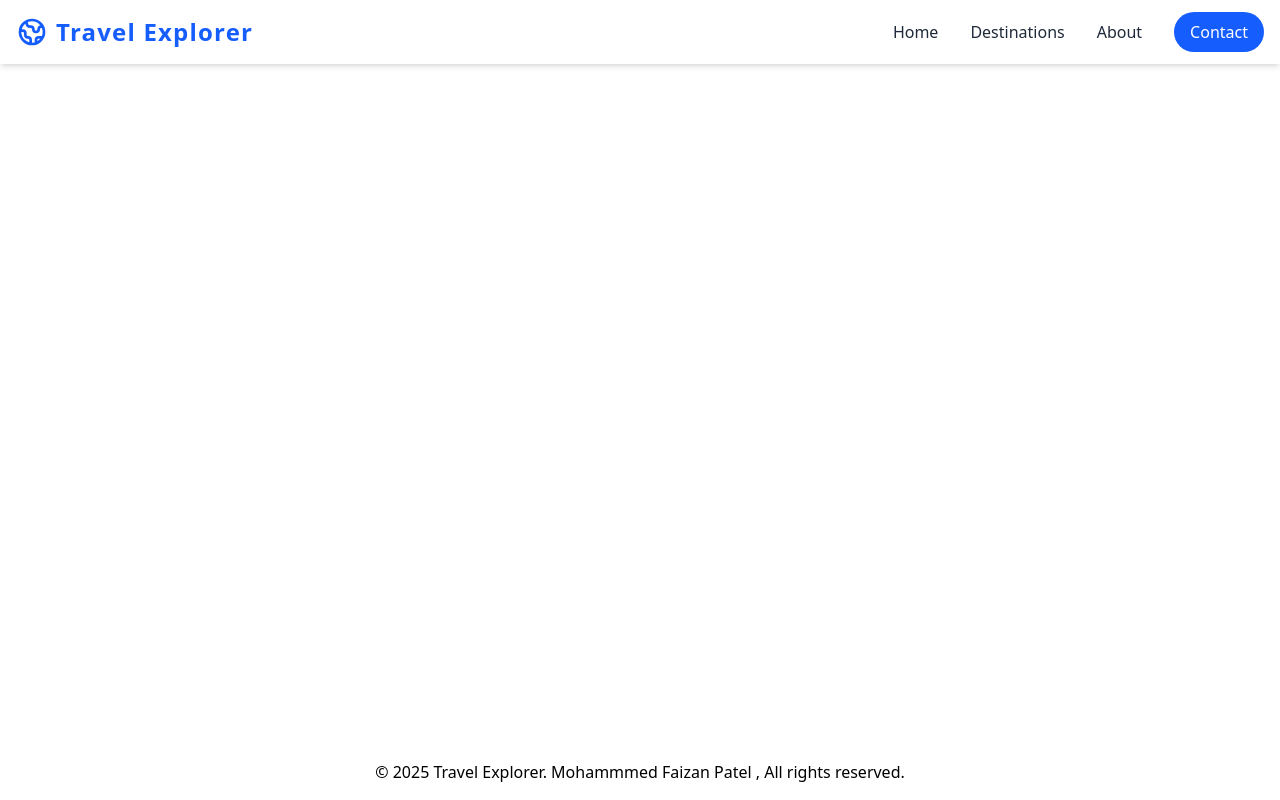
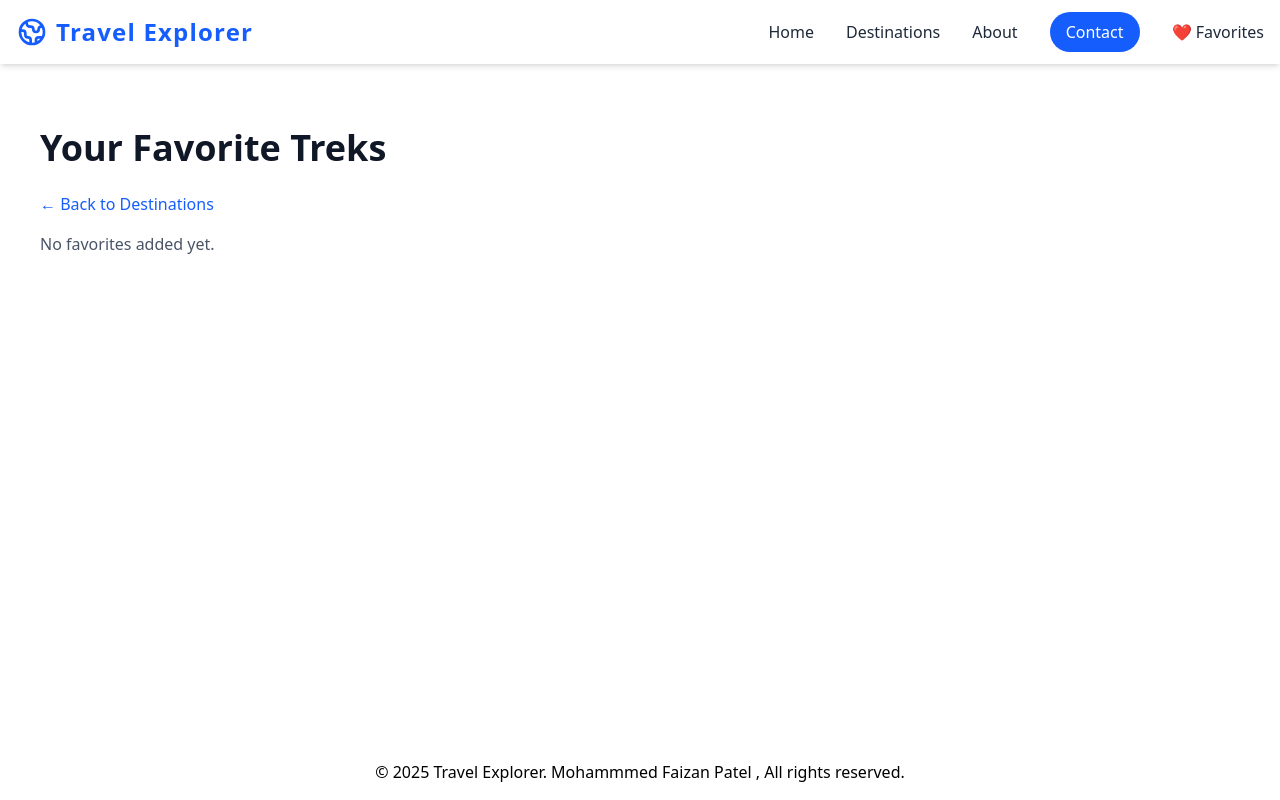
Before and after one commit to FAIZAN101013/Travel_Destination_Explorer, a React (Vite) app: page /favorites in a window 1280 px wide. Built offline with nearby package versions, Linux system fonts and the light colour scheme.

Commit message:
Add favorites

```diff
--- a/package.json
+++ b/package.json
@@ -16,7 +16,8 @@
     "react": "^19.0.0",
     "react-dom": "^19.0.0",
     "react-router-dom": "^7.4.0",
-    "tailwindcss": "^4.0.15"
+    "tailwindcss": "^4.0.15",
+    "trekking-mantra": "file:"
   },
   "devDependencies": {
     "@eslint/js": "^9.21.0",
--- a/src/App.jsx
+++ b/src/App.jsx
@@ -7,6 +7,7 @@ import Contact from "./pages/Contact";
 import NotFound from "./pages/NotFound";
 import Footer from "./components/Footer";
 import DestinationDetail from "./components/DestinationDetail";
+import Favorites from "./pages/Favorites";
 
 function App() {
   return (
@@ -17,6 +18,7 @@ function App() {
           <Route path="/" element={<Home />} />
           <Route path="/destinations" element={<Destinations />} />
           <Route path="/destinations/:id" element={<DestinationDetail />} />
+          <Route path="/favorites" element={<Favorites />} />
           <Route path="/about" element={<About />} />
           <Route path="/contact" element={<Contact />} />
           <Route path="*" element={<NotFound />} />
--- a/src/components/DestinationDetail.jsx
+++ b/src/components/DestinationDetail.jsx
@@ -6,6 +6,7 @@ const DestinationDetail = () => {
   const { id } = useParams();
   const [destination, setDestination] = useState(null);
   const [loading, setLoading] = useState(true);
+  const [favorites, setFavorites] = useState([]);
 
   useEffect(() => {
     const foundDestination = destinations.find((dest) => dest.id.toString() === id);
@@ -13,7 +14,25 @@ const DestinationDetail = () => {
       setDestination(foundDestination);
     }
     setLoading(false);
+
+    // Load favorites from localStorage
+    const storedFavorites = JSON.parse(localStorage.getItem("favorites")) || [];
+    setFavorites(storedFavorites);
   }, [id]);
+
+  // Toggle Favorite Function
+  const toggleFavorite = () => {
+    let updatedFavorites = [...favorites];
+
+    if (favorites.some((fav) => fav.id === destination.id)) {
+      updatedFavorites = updatedFavorites.filter((fav) => fav.id !== destination.id);
+    } else {
+      updatedFavorites.push(destination);
+    }
+
+    setFavorites(updatedFavorites);
+    localStorage.setItem("favorites", JSON.stringify(updatedFavorites));
+  };
 
   if (loading) {
     return (
@@ -52,7 +71,19 @@ const DestinationDetail = () => {
           ← Back to All Treks
         </Link>
 
-        <div className="bg-white rounded-xl shadow-lg overflow-hidden">
+        <div className="bg-white rounded-xl shadow-lg overflow-hidden relative">
+          {/* Heart Button in the Top Right Corner */}
+          <button
+            onClick={toggleFavorite}
+            className="absolute top-4 right-4 text-3xl transition-transform transform hover:scale-110"
+          >
+            {favorites.some((fav) => fav.id === destination.id) ? (
+              <span className="text-red-500">❤️</span>
+            ) : (
+              <span className="text-gray-400">🤍</span>
+            )}
+          </button>
+
           <img
             src={destination.image}
             alt={destination.name}
@@ -77,26 +108,6 @@ const DestinationDetail = () => {
 
             <p className="text-xl text-gray-600 mb-6">{destination.location}</p>
 
-            <div className="grid grid-cols-1 md:grid-cols-3 gap-6 mb-8">
-              <div className="bg-blue-50 p-4 rounded-lg shadow">
-                <h3 className="font-semibold text-gray-900 mb-2">Duration</h3>
-                <p className="text-gray-700">{destination.duration || "Not specified"}</p>
-              </div>
-
-              <div className="bg-blue-50 p-4 rounded-lg shadow">
-                <h3 className="font-semibold text-gray-900 mb-2">Best Season</h3>
-                <p className="text-gray-700">{destination.bestSeason || "Year-round"}</p>
-              </div>
-
-              <div className="bg-blue-50 p-4 rounded-lg shadow">
-                <h3 className="font-semibold text-gray-900 mb-2">Elevation</h3>
-                <p className="text-gray-700">{destination.elevation || "Not specified"}</p>
-              </div>
-            </div>
-
-            <h2 className="text-2xl font-bold text-gray-900 mb-4">About This Trek</h2>
-            <p className="text-gray-700 mb-8 whitespace-pre-line">{destination.description}</p>
-
             <h2 className="text-2xl font-bold text-gray-900 mb-4">Booking Plans</h2>
             <div className="grid grid-cols-1 md:grid-cols-2 gap-6 mb-8">
               <div className="bg-green-50 p-4 rounded-lg shadow">
@@ -115,23 +126,15 @@ const DestinationDetail = () => {
               </div>
             </div>
 
-            {/* Buy Now Button */}
+            {/* Buy Now Button (Not Removed) */}
             <div className="text-center mt-6">
-              <button className="bg-blue-600 hover:bg-blue-700 text-white font-bold py-3 px-6 rounded-lg transition duration-300">
+              <button
+                className="bg-blue-600 hover:bg-blue-700 text-white font-bold py-3 px-6 rounded-lg transition duration-300"
+              >
                 Buy Now
               </button>
             </div>
 
-            <h2 className="text-2xl font-bold text-gray-900 mb-4 mt-8">Stay Details</h2>
-            <p className="text-gray-700 mb-6">
-              Accommodation includes cozy mountain huts and guesthouses with stunning views.
-              Premium plans offer private cabins with modern amenities.
-            </p>
-            <ul className="list-disc list-inside text-gray-600">
-              <li>Shared dormitories with basic facilities</li>
-              <li>Private rooms available with premium plans</li>
-              <li>Meals included: breakfast, lunch, and dinner</li>
-            </ul>
           </div>
         </div>
       </div>
--- a/src/components/NavBar.jsx
+++ b/src/components/NavBar.jsx
@@ -5,37 +5,104 @@ const Navbar = () => {
   const [isOpen, setIsOpen] = useState(false);
 
   return (
-     <nav className="bg-white text-gray-800 shadow-md">
+    <nav className="bg-white text-gray-800 shadow-md">
       <div className="container mx-auto px-4 py-3 flex justify-between items-center">
+        {/* Logo */}
         <div className="flex items-center space-x-2">
-          <svg xmlns="http://www.w3.org/2000/svg" className="h-8 w-8 text-blue-600" fill="none" viewBox="0 0 24 24" stroke="currentColor">
-            <path strokeLinecap="round" strokeLinejoin="round" strokeWidth={2} d="M3.055 11H5a2 2 0 012 2v1a2 2 0 002 2 2 2 0 012 2v2.945M8 3.935V5.5A2.5 2.5 0 0010.5 8h.5a2 2 0 012 2 2 2 0 104 0 2 2 0 012-2h1.064M15 20.488V18a2 2 0 012-2h3.064M21 12a9 9 0 11-18 0 9 9 0 0118 0z" />
+          <svg
+            xmlns="http://www.w3.org/2000/svg"
+            className="h-8 w-8 text-blue-600"
+            fill="none"
+            viewBox="0 0 24 24"
+            stroke="currentColor"
+          >
+            <path
+              strokeLinecap="round"
+              strokeLinejoin="round"
+              strokeWidth={2}
+              d="M3.055 11H5a2 2 0 012 2v1a2 2 0 002 2 2 2 0 012 2v2.945M8 3.935V5.5A2.5 2.5 0 0010.5 8h.5a2 2 0 012 2 2 2 0 104 0 2 2 0 012-2h1.064M15 20.488V18a2 2 0 012-2h3.064M21 12a9 9 0 11-18 0 9 9 0 0118 0z"
+            />
           </svg>
-          <h1 className="text-2xl font-bold tracking-wider text-blue-600">Travel Explorer</h1>
+          <h1 className="text-2xl font-bold tracking-wider text-blue-600">
+            Travel Explorer
+          </h1>
         </div>
 
+        {/* Mobile Menu Button */}
         <button
           className="md:hidden rounded-lg p-2 hover:bg-gray-100 focus:outline-none focus:ring-2 focus:ring-blue-400 transition-colors"
           onClick={() => setIsOpen(!isOpen)}
         >
-          <svg xmlns="http://www.w3.org/2000/svg" className="h-6 w-6" fill="none" viewBox="0 0 24 24" stroke="currentColor">
-            <path strokeLinecap="round" strokeLinejoin="round" strokeWidth={2} d={isOpen ? "M6 18L18 6M6 6l12 12" : "M4 6h16M4 12h16M4 18h16"} />
+          <svg
+            xmlns="http://www.w3.org/2000/svg"
+            className="h-6 w-6"
+            fill="none"
+            viewBox="0 0 24 24"
+            stroke="currentColor"
+          >
+            <path
+              strokeLinecap="round"
+              strokeLinejoin="round"
+              strokeWidth={2}
+              d={
+                isOpen
+                  ? "M6 18L18 6M6 6l12 12"
+                  : "M4 6h16M4 12h16M4 18h16"
+              }
+            />
           </svg>
         </button>
 
-        <div className={`absolute md:relative top-16 md:top-0 left-0 md:left-auto w-full md:w-auto bg-white md:bg-transparent border-t md:border-t-0 shadow-lg md:shadow-none z-50 transition-all duration-300 ease-in-out transform ${isOpen ? "opacity-100 scale-100" : "opacity-0 scale-95 pointer-events-none"} md:opacity-100 md:scale-100 md:pointer-events-auto`}>
+        {/* Navigation Links */}
+        <div
+          className={`absolute md:relative top-16 md:top-0 left-0 md:left-auto w-full md:w-auto bg-white md:bg-transparent border-t md:border-t-0 shadow-lg md:shadow-none z-50 transition-all duration-300 ease-in-out transform ${
+            isOpen
+              ? "opacity-100 scale-100"
+              : "opacity-0 scale-95 pointer-events-none"
+          } md:opacity-100 md:scale-100 md:pointer-events-auto`}
+        >
           <ul className="flex flex-col md:flex-row md:items-center md:space-x-8 p-4 md:p-0">
             <li className="py-2 md:py-0">
-              <Link to="/" className="block transition duration-200 hover:text-blue-600 font-medium">Home</Link>
+              <Link
+                to="/"
+                className="block transition duration-200 hover:text-blue-600 font-medium"
+              >
+                Home
+              </Link>
             </li>
             <li className="py-2 md:py-0">
-              <Link to="/destinations" className="block transition duration-200 hover:text-blue-600 font-medium">Destinations</Link>
+              <Link
+                to="/destinations"
+                className="block transition duration-200 hover:text-blue-600 font-medium"
+              >
+                Destinations
+              </Link>
             </li>
             <li className="py-2 md:py-0">
-              <Link to="/about" className="block transition duration-200 hover:text-blue-600 font-medium">About</Link>
+              <Link
+                to="/about"
+                className="block transition duration-200 hover:text-blue-600 font-medium"
+              >
+                About
+              </Link>
             </li>
             <li className="py-2 md:py-0">
-              <Link to="/contact" className="block transition duration-200 text-white font-medium bg-blue-600 px-4 py-2 rounded-full hover:bg-blue-500">Contact</Link>
+              <Link
+                to="/contact"
+                className="block transition duration-200 text-white font-medium bg-blue-600 px-4 py-2 rounded-full hover:bg-blue-500"
+              >
+                Contact
+              </Link>
+            </li>
+
+            {/* Favorites Link with Heart Icon */}
+            <li className="py-2 md:py-0">
+              <Link
+                to="/favorites"
+                className="flex items-center transition duration-200 hover:text-red-500 font-medium"
+              >
+                ❤️ Favorites
+              </Link>
             </li>
           </ul>
         </div>
--- /dev/null
+++ b/src/pages/Favorites.jsx
@@ -0,0 +1,34 @@
+import React, { useEffect, useState } from "react";
+import { Link } from "react-router-dom";
+
+const Favorites = () => {
+  const [favorites, setFavorites] = useState([]);
+
+  useEffect(() => {
+    const storedFavorites = JSON.parse(localStorage.getItem("favorites")) || [];
+    setFavorites(storedFavorites);
+  }, []);
+
+  return (
+    <div className="container mx-auto px-6 py-12">
+      <h1 className="text-4xl font-bold text-gray-900 mb-6">Your Favorite Treks</h1>
+      <Link to="/destinations" className="text-blue-600 hover:underline">← Back to Destinations</Link>
+
+      {favorites.length === 0 ? (
+        <p className="text-gray-600 mt-4">No favorites added yet.</p>
+      ) : (
+        <div className="grid grid-cols-1 md:grid-cols-3 gap-6">
+          {favorites.map((fav) => (
+            <div key={fav.id} className="bg-white rounded-lg shadow p-4">
+              <img src={fav.image} alt={fav.name} className="w-full h-40 object-cover rounded" />
+              <h3 className="text-xl font-bold mt-2">{fav.name}</h3>
+              <Link to={`/destination/${fav.id}`} className="text-blue-600 hover:underline mt-2 block">View Details</Link>
+            </div>
+          ))}
+        </div>
+      )}
+    </div>
+  );
+};
+
+export default Favorites;
```
Also changed, not shown: 1 other file (tests, documents, lock files or other folders).
